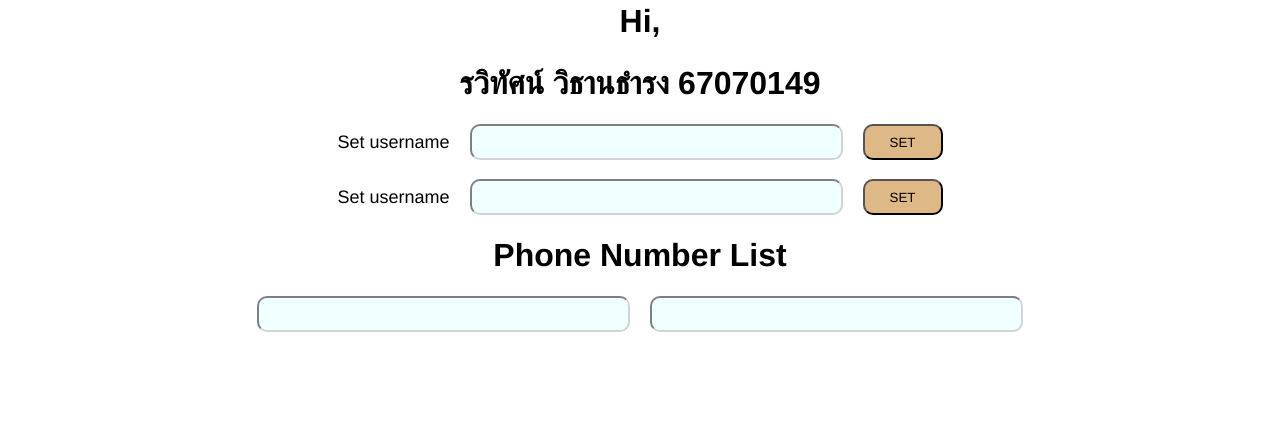
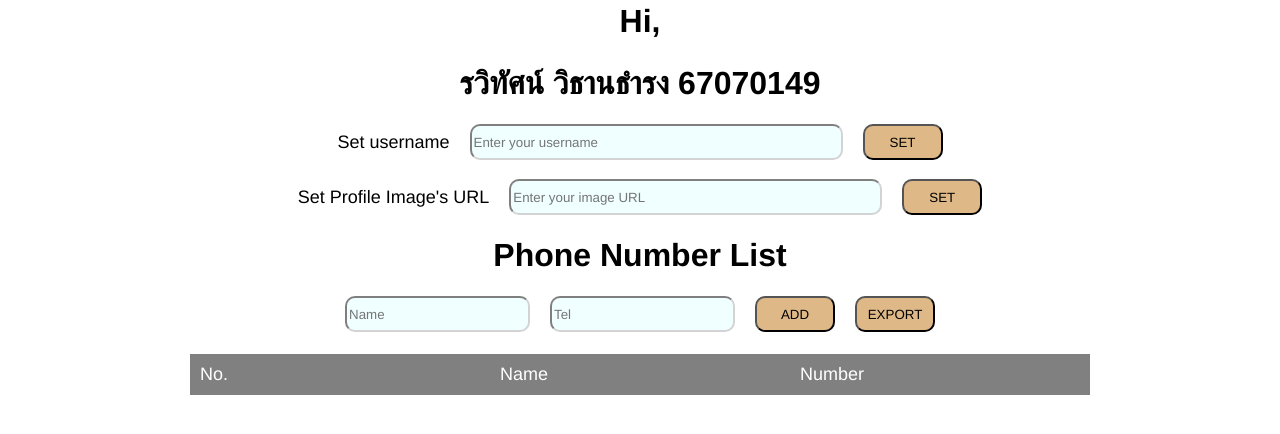
Before and after one commit to Rawitath/ITF-VercelWeb, a plain HTML site: page lab14.html in a window 1280 px wide. Shown: the part 276-710 px from the top of the page. Drawn offline with Linux system fonts and the light colour scheme.

Commit message:
90% doing html and css, still bug .js

```diff
--- a/lab14.html
+++ b/lab14.html
@@ -18,22 +18,39 @@
             </div>
         </div>
         <h1 class="contenthead">Hi,</h1>
-        <h1 class="contenthead">รวิทัศน์ วิธานธำรง 67070149</h1>
+        <h1 class="contenthead" id="username">รวิทัศน์ วิธานธำรง 67070149</h1>
         <div class="entryset">
             <p class="inputtopic">Set username</p>
-            <input class="inputfield">
-            <button class="inputbutton">SET</button>
+            <input class="inputfieldbig" id="usernameinput" placeholder="Enter your username">
+            <button class="inputbutton" onclick="ChangeUsername()">SET</button>
         </div>
         <div class="entryset">
-            <p class="inputtopic">Set username</p>
-            <input class="inputfield">
-            <button class="inputbutton">SET</button>
+            <p class="inputtopic">Set Profile Image's URL</p>
+            <input class="inputfieldbig" id="urlinput" placeholder="Enter your image URL">
+            <button class="inputbutton" onclick="ChangePFP()">SET</button>
         </div>
         <h1 class="contenthead">Phone Number List</h1>
         <div class="entryset">
-            <input class="inputfield">
-            <input class="inputfield">
+            <input class="inputfield" placeholder="Name">
+            <input class="inputfield" placeholder="Tel">
+            <button class="inputbutton">ADD</button>
+            <button class="inputbutton">EXPORT</button>
+        </div>
+        <div class="phonegrid">
+            <div class="phoneitem"><p>No.</p></div>
+            <div class="phoneitem"><p>Name</p></div>
+            <div class="phoneitem"><p>Number</p></div>
         </div>
     </div>
+    <script>
+        const username = document.getElementById("username");
+        const pfp = document.getElementsByClassName("pfp");
+        function ChangeUsername(){
+            username.textContent = document.getElementById("usernameinput").value;
+        }
+        function ChangePFP(){
+            pfp.style.backgroundImage = "url(document.getElementById('urlinput').value)"";
+        }
+    </script>
     </body>
 </html>
--- a/style.css
+++ b/style.css
@@ -107,13 +107,22 @@
     font-family: 'Franklin Gothic Medium';
     font-size: large;
 }
+.inputfieldbig{
+    background-color: azure;
+    border-color: lightgray;
+    border-width: 2px;
+    border-radius: 10px;
+    height: 100%;
+    width: 365px;
+    font-family: 'Franklin Gothic Medium';
+}
 .inputfield{
     background-color: azure;
     border-color: lightgray;
     border-width: 2px;
     border-radius: 10px;
     height: 100%;
-    width: 365px;
+    font-family: 'Franklin Gothic Medium';
 }
 .inputbutton{
     height: 120%;
@@ -126,3 +135,18 @@
     transition: cubic-bezier(0.19, 1, 0.22, 1);
     transition-duration: 300ms;
 }
+.phonegrid{
+    background-color: aliceblue;
+    display: grid;
+    grid-template-columns: 300px 300px 300px;
+}
+.phoneitem{
+    background-color: gray;
+    color: white;
+    border: 10px;
+    border-color: black;
+    padding: 10px;
+    font-size: 18px;
+    text-align: left;
+    font-family: 'Franklin Gothic Medium';
+}
```
